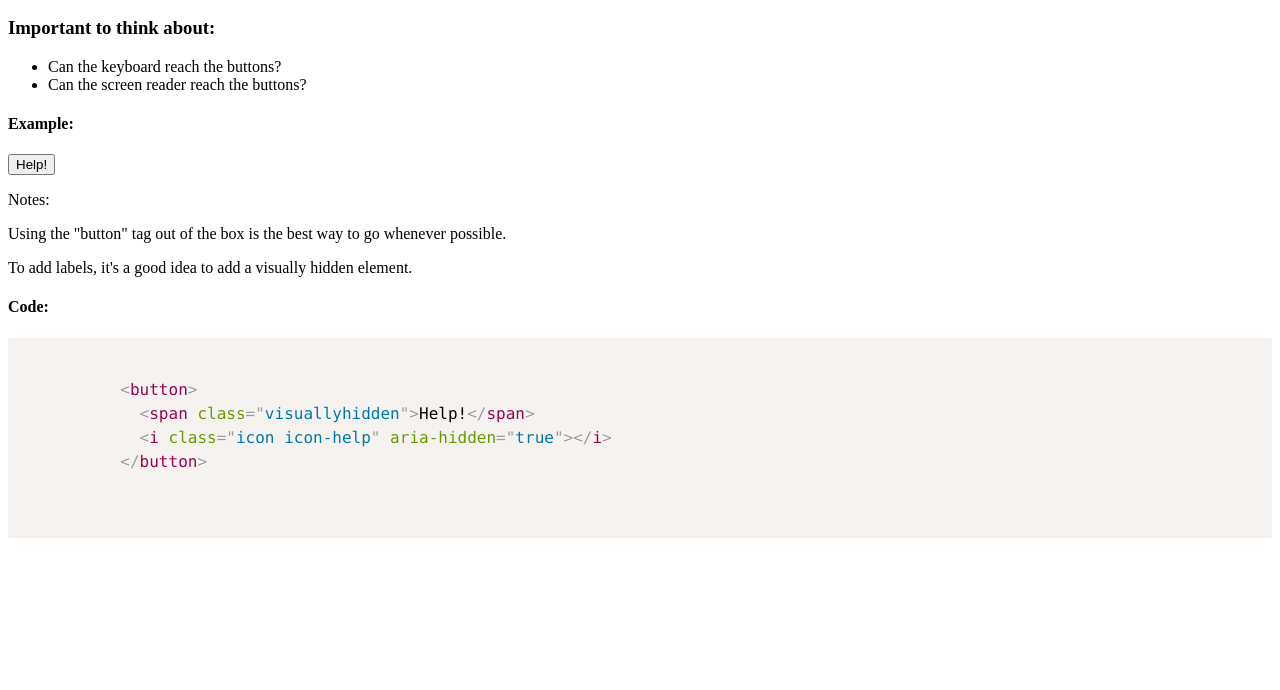
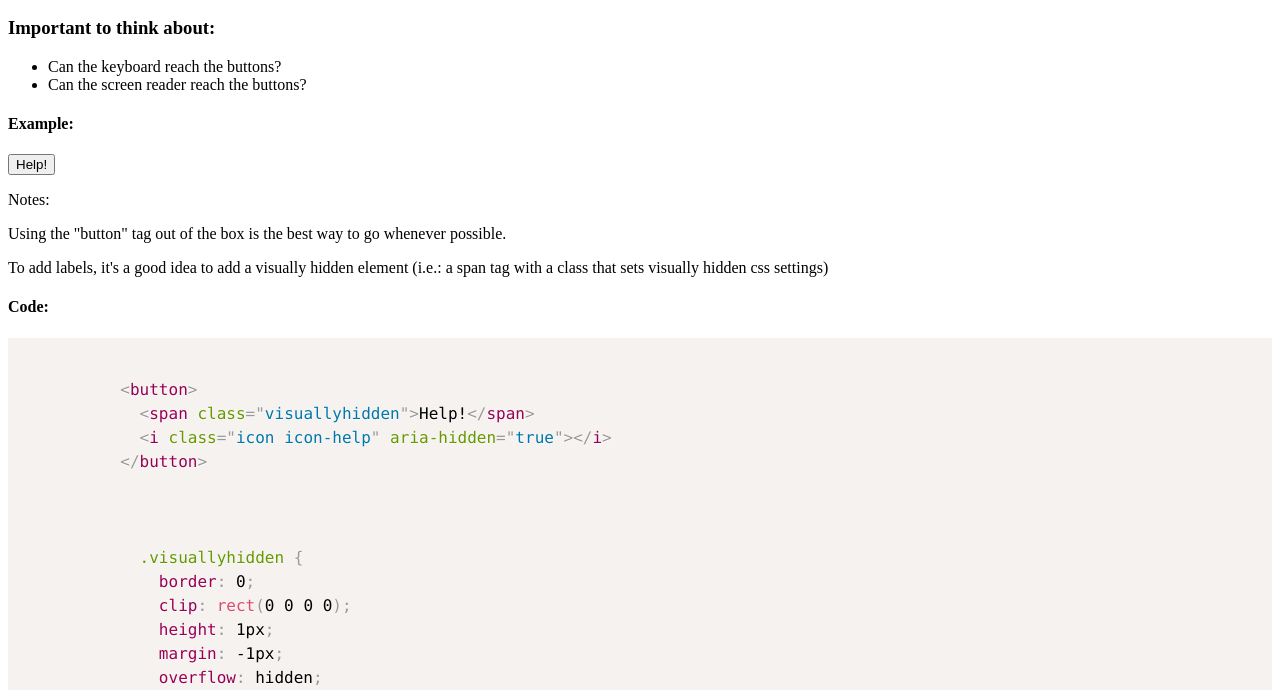
Before and after one commit to apdsrocha/accessibility-snippets, a plain HTML site: page examples/index.html in a window 1280 px wide. Shown: the part 110-800 px from the top of the page. Drawn offline with nearby package versions, Linux system fonts and the light colour scheme.

Commit message:
adding css setting to code snippet + explanation

```diff
--- a/examples/index.html
+++ b/examples/index.html
@@ -26,7 +26,7 @@
 
     <p>Notes:</p>
     <p>Using the "button" tag out of the box is the best way to go whenever possible. </p>
-    <p>To add labels, it's a good idea to add a visually hidden element.</p>
+    <p>To add labels, it's a good idea to add a visually hidden element (i.e.: a span tag with a class that sets visually hidden css settings)</p>
 
     <h4>Code:</h4>
     <pre>
@@ -36,6 +36,19 @@
             &lt;i class=&quot;icon icon-help&quot; aria-hidden=&quot;true&quot;&gt;&lt;/i&gt;
           &lt;/button&gt;
         </code>
+
+        <code class="language-css">
+            .visuallyhidden {
+              border: 0;
+              clip: rect(0 0 0 0);
+              height: 1px;
+              margin: -1px;
+              overflow: hidden;
+              padding: 0;
+              position: absolute;
+              width: 1px;
+            }
+        </code>
     </pre>
 <script src="https://cdnjs.cloudflare.com/ajax/libs/prism/1.17.1/prism.min.js"></script>
 </body>
```
